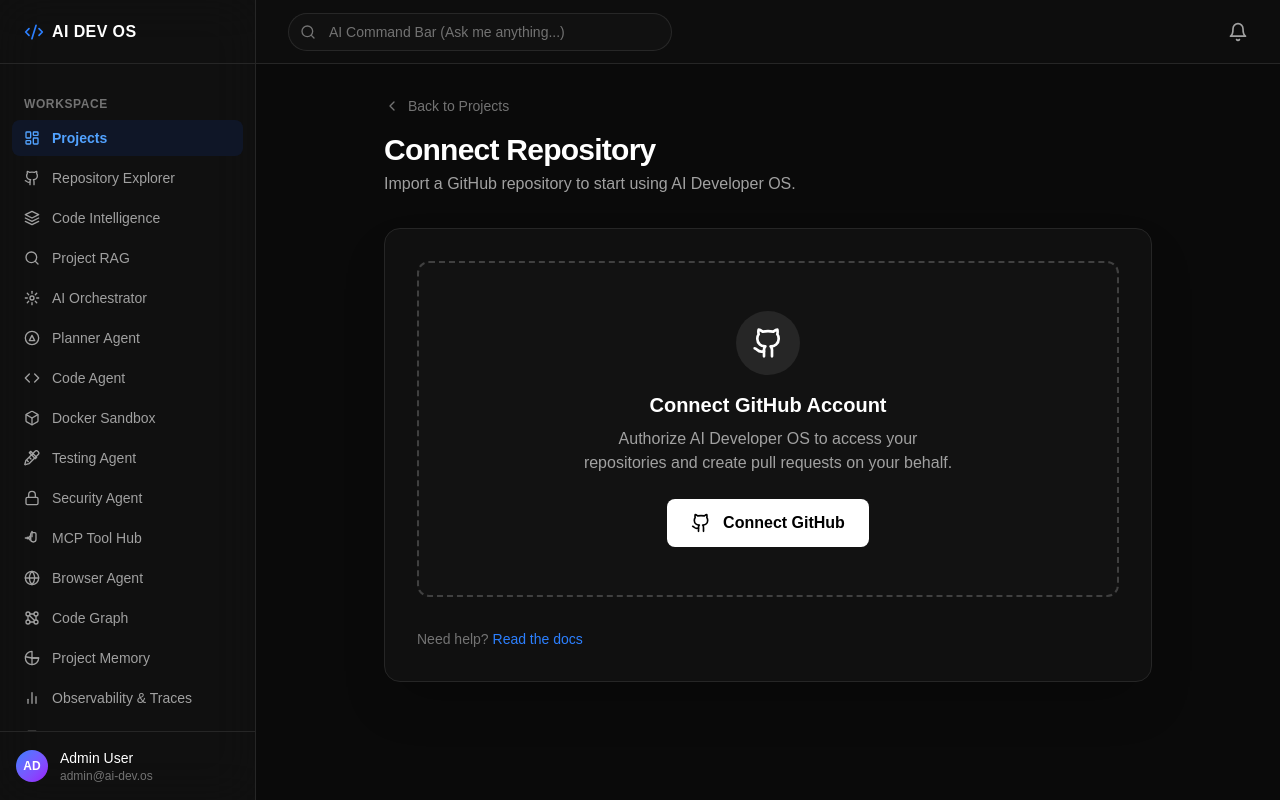
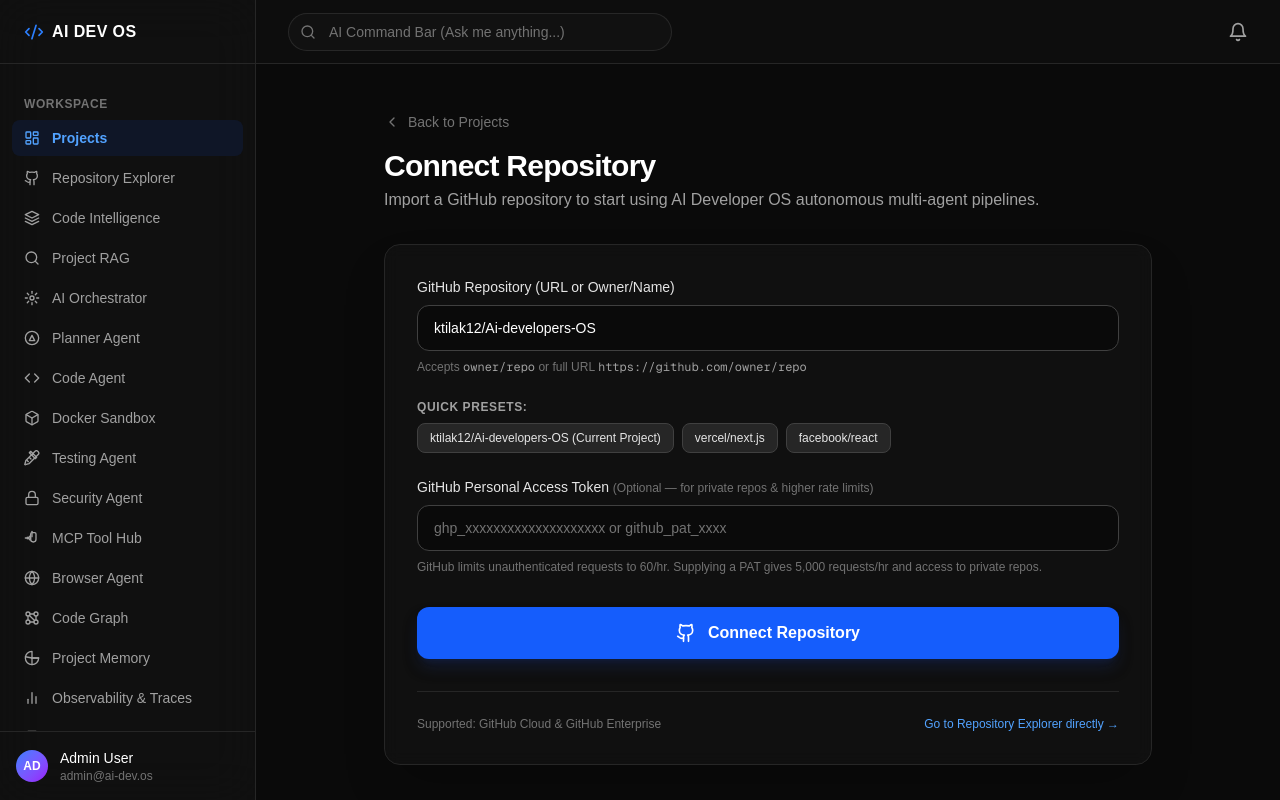
Before and after one commit to ktilak12/Ai-developers-OS, a Next.js app in the folder apps/web/: page /projects/new in a window 1280 px wide. Built offline with nearby package versions, Linux system fonts and the light colour scheme.

Commit message:
feat(web): add functional repository connector and URL search params support

```diff
--- a/apps/web/src/app/(dashboard)/projects/new/page.tsx
+++ b/apps/web/src/app/(dashboard)/projects/new/page.tsx
@@ -1,33 +1,184 @@
+"use client";
+
+import { useState } from "react";
 import Link from "next/link";
+import { useRouter } from "next/navigation";
 
 export default function NewProjectPage() {
+  const router = useRouter();
+  const [repoInput, setRepoInput] = useState("ktilak12/Ai-developers-OS");
+  const [tokenInput, setTokenInput] = useState("");
+  const [isVerifying, setIsVerifying] = useState(false);
+  const [error, setError] = useState<string | null>(null);
+  const [success, setSuccess] = useState<string | null>(null);
+
+  const parseOwnerRepo = (input: string): { owner: string; repo: string } | null => {
+    const cleaned = input.trim().replace(/^https?:\/\/github\.com\//i, "").replace(/\.git$/i, "");
+    const parts = cleaned.split("/").map(s => s.trim()).filter(Boolean);
+    if (parts.length >= 2) {
+      return { owner: parts[parts.length - 2], repo: parts[parts.length - 1] };
+    }
+    return null;
+  };
+
+  const handleConnect = async (e: React.FormEvent) => {
+    e.preventDefault();
+    setError(null);
+    setSuccess(null);
+
+    const parsed = parseOwnerRepo(repoInput);
+    if (!parsed) {
+      setError("Please enter a valid repository format like 'owner/repository' or a GitHub URL.");
+      return;
+    }
+
+    setIsVerifying(true);
+    try {
+      const tokenParam = tokenInput.trim() ? `&token=${encodeURIComponent(tokenInput.trim())}` : "";
+      const res = await fetch(`http://localhost:8000/api/github/repo?owner=${encodeURIComponent(parsed.owner)}&repo=${encodeURIComponent(parsed.repo)}${tokenParam}`);
+
+      if (!res.ok) {
+        const data = await res.json().catch(() => ({}));
+        const detail = data.detail || `GitHub API error (${res.status})`;
+        if (res.status === 403 && detail.toLowerCase().includes("rate limit")) {
+          setError("GitHub API rate limit reached (60 req/hr unauthenticated). Please provide a GitHub Personal Access Token below to authenticate.");
+        } else if (res.status === 404) {
+          setError(`Repository '${parsed.owner}/${parsed.repo}' not found. Check repository visibility or provide a GitHub token for private repositories.`);
+        } else {
+          setError(detail);
+        }
+        setIsVerifying(false);
+        return;
+      }
+
+      const repoData = await res.json();
+      setSuccess(`Connected to ${repoData.full_name || `${parsed.owner}/${parsed.repo}`}! Redirecting to Repository Explorer...`);
+
+      setTimeout(() => {
+        router.push(`/repository?owner=${encodeURIComponent(parsed.owner)}&repo=${encodeURIComponent(parsed.repo)}`);
+      }, 1000);
+    } catch (err: any) {
+      setError(`Failed to reach backend API (http://localhost:8000). Ensure the backend service is running.`);
+      setIsVerifying(false);
+    }
+  };
+
   return (
-    <div className="max-w-3xl mx-auto">
+    <div className="max-w-3xl mx-auto py-4">
       <div className="mb-8">
         <Link href="/dashboard" className="text-neutral-500 hover:text-white transition-colors mb-4 inline-flex items-center gap-2 text-sm">
           <svg xmlns="http://www.w3.org/2000/svg" width="16" height="16" viewBox="0 0 24 24" fill="none" stroke="currentColor" strokeWidth="2" strokeLinecap="round" strokeLinejoin="round"><path d="m15 18-6-6 6-6"/></svg>
           Back to Projects
         </Link>
         <h1 className="text-3xl font-bold text-white tracking-tight">Connect Repository</h1>
-        <p className="text-neutral-400 mt-1">Import a GitHub repository to start using AI Developer OS.</p>
+        <p className="text-neutral-400 mt-1">Import a GitHub repository to start using AI Developer OS autonomous multi-agent pipelines.</p>
       </div>
 
-      <div className="rounded-2xl border border-neutral-800 bg-neutral-900/50 p-8 shadow-2xl">
-        <div className="flex flex-col items-center justify-center py-12 border-2 border-dashed border-neutral-700 rounded-xl bg-neutral-900/30">
-          <div className="mb-4 flex h-16 w-16 items-center justify-center rounded-full bg-neutral-800 text-white">
-            <svg xmlns="http://www.w3.org/2000/svg" width="32" height="32" viewBox="0 0 24 24" fill="none" stroke="currentColor" strokeWidth="2" strokeLinecap="round" strokeLinejoin="round"><path d="M15 22v-4a4.8 4.8 0 0 0-1-3.5c3 0 6-2 6-5.5.08-1.25-.27-2.48-1-3.5.28-1.15.28-2.35 0-3.5 0 0-1 0-3 1.5-2.64-.5-5.36-.5-8 0C6 2 5 2 5 2c-.3 1.15-.3 2.35 0 3.5A5.403 5.403 0 0 0 4 9c0 3.5 3 5.5 6 5.5-.39.49-.68 1.05-.85 1.65-.17.6-.22 1.23-.15 1.85v4"/><path d="M9 18c-4.51 2-5-2-7-2"/></svg>
+      <div className="rounded-2xl border border-neutral-800 bg-neutral-900/50 p-8 shadow-2xl backdrop-blur-sm">
+        <form onSubmit={handleConnect} className="space-y-6">
+          <div>
+            <label className="block text-sm font-medium text-neutral-200 mb-2">
+              GitHub Repository (URL or Owner/Name)
+            </label>
+            <div className="relative">
+              <input
+                type="text"
+                value={repoInput}
+                onChange={(e) => setRepoInput(e.target.value)}
+                placeholder="e.g. ktilak12/Ai-developers-OS or vercel/next.js"
+                className="w-full rounded-xl border border-neutral-700 bg-neutral-950 px-4 py-3 text-sm text-white placeholder-neutral-500 focus:border-blue-500 focus:outline-none focus:ring-1 focus:ring-blue-500 transition-colors"
+                required
+              />
+            </div>
+            <p className="text-xs text-neutral-500 mt-2">
+              Accepts <code className="text-neutral-400">owner/repo</code> or full URL <code className="text-neutral-400">https://github.com/owner/repo</code>
+            </p>
           </div>
-          <h2 className="text-xl font-bold text-white mb-2">Connect GitHub Account</h2>
-          <p className="text-neutral-400 text-center max-w-sm mb-6">Authorize AI Developer OS to access your repositories and create pull requests on your behalf.</p>
 
-          <button className="flex items-center gap-3 rounded-lg bg-white text-black px-6 py-3 font-semibold hover:bg-neutral-200 transition-colors">
-            <svg xmlns="http://www.w3.org/2000/svg" width="20" height="20" viewBox="0 0 24 24" fill="none" stroke="currentColor" strokeWidth="2" strokeLinecap="round" strokeLinejoin="round"><path d="M15 22v-4a4.8 4.8 0 0 0-1-3.5c3 0 6-2 6-5.5.08-1.25-.27-2.48-1-3.5.28-1.15.28-2.35 0-3.5 0 0-1 0-3 1.5-2.64-.5-5.36-.5-8 0C6 2 5 2 5 2c-.3 1.15-.3 2.35 0 3.5A5.403 5.403 0 0 0 4 9c0 3.5 3 5.5 6 5.5-.39.49-.68 1.05-.85 1.65-.17.6-.22 1.23-.15 1.85v4"/><path d="M9 18c-4.51 2-5-2-7-2"/></svg>
-            Connect GitHub
-          </button>
-        </div>
+          {/* Quick presets */}
+          <div>
+            <span className="text-xs font-semibold text-neutral-400 uppercase tracking-wider block mb-2">Quick Presets:</span>
+            <div className="flex flex-wrap gap-2">
+              <button
+                type="button"
+                onClick={() => setRepoInput("ktilak12/Ai-developers-OS")}
+                className="px-3 py-1.5 rounded-lg bg-neutral-800 hover:bg-neutral-700 border border-neutral-700 text-xs text-neutral-200 transition-colors"
+              >
+                ktilak12/Ai-developers-OS (Current Project)
+              </button>
+              <button
+                type="button"
+                onClick={() => setRepoInput("vercel/next.js")}
+                className="px-3 py-1.5 rounded-lg bg-neutral-800 hover:bg-neutral-700 border border-neutral-700 text-xs text-neutral-200 transition-colors"
+              >
+                vercel/next.js
+              </button>
+              <button
+                type="button"
+                onClick={() => setRepoInput("facebook/react")}
+                className="px-3 py-1.5 rounded-lg bg-neutral-800 hover:bg-neutral-700 border border-neutral-700 text-xs text-neutral-200 transition-colors"
+              >
+                facebook/react
+              </button>
+            </div>
+          </div>
 
-        <div className="mt-8 flex items-center justify-between">
-          <p className="text-sm text-neutral-500">Need help? <Link href="#" className="text-blue-500 hover:underline">Read the docs</Link></p>
+          <div>
+            <label className="block text-sm font-medium text-neutral-200 mb-2">
+              GitHub Personal Access Token <span className="text-neutral-500 text-xs">(Optional — for private repos & higher rate limits)</span>
+            </label>
+            <input
+              type="password"
+              value={tokenInput}
+              onChange={(e) => setTokenInput(e.target.value)}
+              placeholder="ghp_xxxxxxxxxxxxxxxxxxxx or github_pat_xxxx"
+              className="w-full rounded-xl border border-neutral-700 bg-neutral-950 px-4 py-3 text-sm text-white placeholder-neutral-500 focus:border-blue-500 focus:outline-none focus:ring-1 focus:ring-blue-500 transition-colors"
+            />
+            <p className="text-xs text-neutral-500 mt-2">
+              GitHub limits unauthenticated requests to 60/hr. Supplying a PAT gives 5,000 requests/hr and access to private repos.
+            </p>
+          </div>
+
+          {error && (
+            <div className="rounded-xl border border-red-500/20 bg-red-500/10 p-4 text-sm text-red-400 flex items-start gap-3">
+              <svg xmlns="http://www.w3.org/2000/svg" width="18" height="18" viewBox="0 0 24 24" fill="none" stroke="currentColor" strokeWidth="2" strokeLinecap="round" strokeLinejoin="round" className="shrink-0 mt-0.5"><circle cx="12" cy="12" r="10"/><line x1="12" y1="8" x2="12" y2="12"/><line x1="12" y1="16" x2="12.01" y2="16"/></svg>
+              <div>{error}</div>
+            </div>
+          )}
+
+          {success && (
+            <div className="rounded-xl border border-emerald-500/20 bg-emerald-500/10 p-4 text-sm text-emerald-400 flex items-center gap-3">
+              <svg xmlns="http://www.w3.org/2000/svg" width="18" height="18" viewBox="0 0 24 24" fill="none" stroke="currentColor" strokeWidth="2" strokeLinecap="round" strokeLinejoin="round"><path d="M20 6 9 17l-5-5"/></svg>
+              <div>{success}</div>
+            </div>
+          )}
+
+          <div className="pt-2">
+            <button
+              type="submit"
+              disabled={isVerifying}
+              className="w-full flex items-center justify-center gap-3 rounded-xl bg-blue-600 text-white px-6 py-3.5 font-semibold hover:bg-blue-500 transition-colors shadow-lg shadow-blue-950/50 disabled:opacity-50 disabled:cursor-not-allowed"
+            >
+              {isVerifying ? (
+                <>
+                  <div className="h-4 w-4 animate-spin rounded-full border-2 border-white border-t-transparent" />
+                  Verifying & Connecting...
+                </>
+              ) : (
+                <>
+                  <svg xmlns="http://www.w3.org/2000/svg" width="20" height="20" viewBox="0 0 24 24" fill="none" stroke="currentColor" strokeWidth="2" strokeLinecap="round" strokeLinejoin="round"><path d="M15 22v-4a4.8 4.8 0 0 0-1-3.5c3 0 6-2 6-5.5.08-1.25-.27-2.48-1-3.5.28-1.15.28-2.35 0-3.5 0 0-1 0-3 1.5-2.64-.5-5.36-.5-8 0C6 2 5 2 5 2c-.3 1.15-.3 2.35 0 3.5A5.403 5.403 0 0 0 4 9c0 3.5 3 5.5 6 5.5-.39.49-.68 1.05-.85 1.65-.17.6-.22 1.23-.15 1.85v4"/><path d="M9 18c-4.51 2-5-2-7-2"/></svg>
+                  Connect Repository
+                </>
+              )}
+            </button>
+          </div>
+        </form>
+
+        <div className="mt-8 pt-6 border-t border-neutral-800 flex items-center justify-between text-xs text-neutral-500">
+          <span>Supported: GitHub Cloud & GitHub Enterprise</span>
+          <Link href="/repository" className="text-blue-400 hover:underline">
+            Go to Repository Explorer directly &rarr;
+          </Link>
         </div>
       </div>
     </div>
--- a/apps/web/src/app/(dashboard)/repository/page.tsx
+++ b/apps/web/src/app/(dashboard)/repository/page.tsx
@@ -52,12 +52,25 @@
   };
 
   useEffect(() => {
+    if (typeof window !== "undefined") {
+      const params = new URLSearchParams(window.location.search);
+      const urlOwner = params.get("owner");
+      const urlRepo = params.get("repo");
+      if (urlOwner && urlRepo) {
+        setOwner(urlOwner);
+        setRepo(urlRepo);
+        setRepoInput(`${urlOwner}/${urlRepo}`);
+        loadRepositoryData(urlOwner, urlRepo);
+        return;
+      }
+    }
     loadRepositoryData(owner, repo);
   }, []);
 
   const handleConnectRepo = (e: React.FormEvent) => {
     e.preventDefault();
-    const parts = repoInput.split("/").map(s => s.trim()).filter(Boolean);
+    const cleaned = repoInput.trim().replace(/^https?:\/\/github\.com\//i, "").replace(/\.git$/i, "");
+    const parts = cleaned.split("/").map(s => s.trim()).filter(Boolean);
     if (parts.length >= 2) {
       const newOwner = parts[parts.length - 2];
       const newRepo = parts[parts.length - 1];
@@ -89,13 +102,14 @@
           <p className="text-neutral-400 mt-1">Inspect live code, branches, commits, issues, and PRs from GitHub.</p>
         </div>
 
+        <div className="flex flex-col md:items-end gap-2">
           <form onSubmit={handleConnectRepo} className="flex gap-2">
             <div className="relative">
               <input
                 type="text"
                 value={repoInput}
                 onChange={(e) => setRepoInput(e.target.value)}
-              placeholder="owner/repository"
+                placeholder="owner/repository or URL"
                 className="w-64 rounded-xl border border-neutral-700 bg-neutral-900 px-4 py-2.5 text-sm text-white placeholder-neutral-500 focus:border-blue-500 focus:outline-none focus:ring-1 focus:ring-blue-500 transition-colors"
               />
             </div>
@@ -107,6 +121,25 @@
               Load
             </button>
           </form>
+          <div className="flex items-center gap-2 text-xs text-neutral-400">
+            <span>Quick presets:</span>
+            <button
+              type="button"
+              onClick={() => { setRepoInput("ktilak12/Ai-developers-OS"); setOwner("ktilak12"); setRepo("Ai-developers-OS"); loadRepositoryData("ktilak12", "Ai-developers-OS"); }}
+              className="text-blue-400 hover:text-blue-300 underline"
+            >
+              ktilak12/Ai-developers-OS
+            </button>
+            <span>•</span>
+            <button
+              type="button"
+              onClick={() => { setRepoInput("vercel/next.js"); setOwner("vercel"); setRepo("next.js"); loadRepositoryData("vercel", "next.js"); }}
+              className="hover:text-neutral-200 underline"
+            >
+              vercel/next.js
+            </button>
+          </div>
+        </div>
       </div>
 
       {/* Repository Card Header */}
```
Lines whose indentation alone changed are shown as unchanged.
